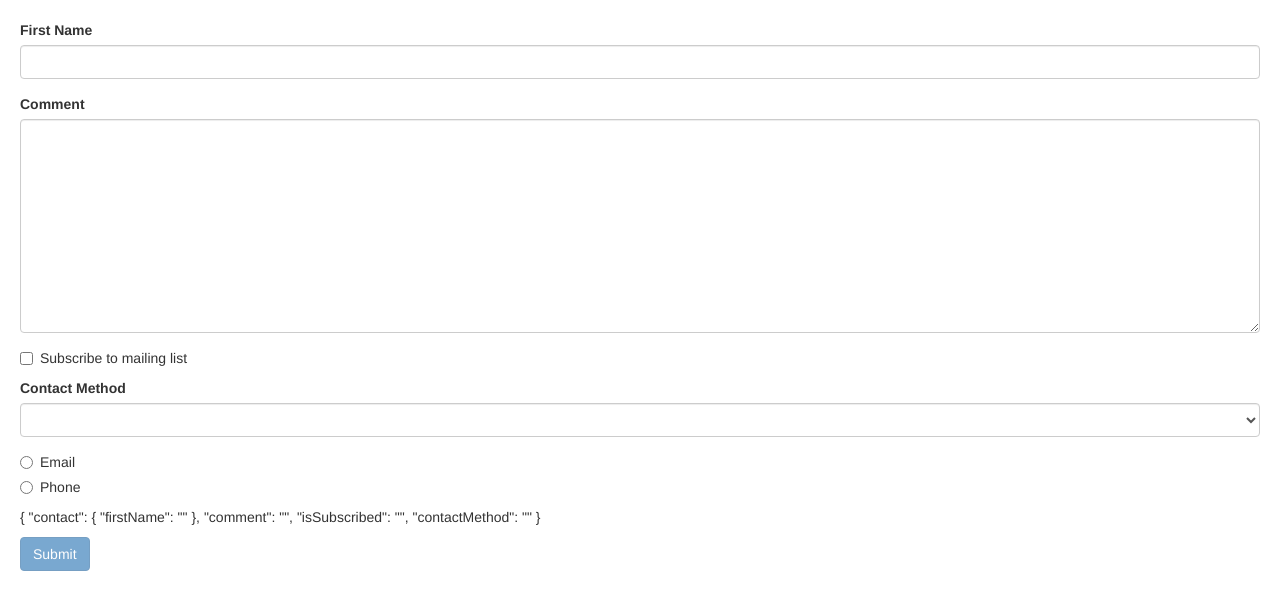
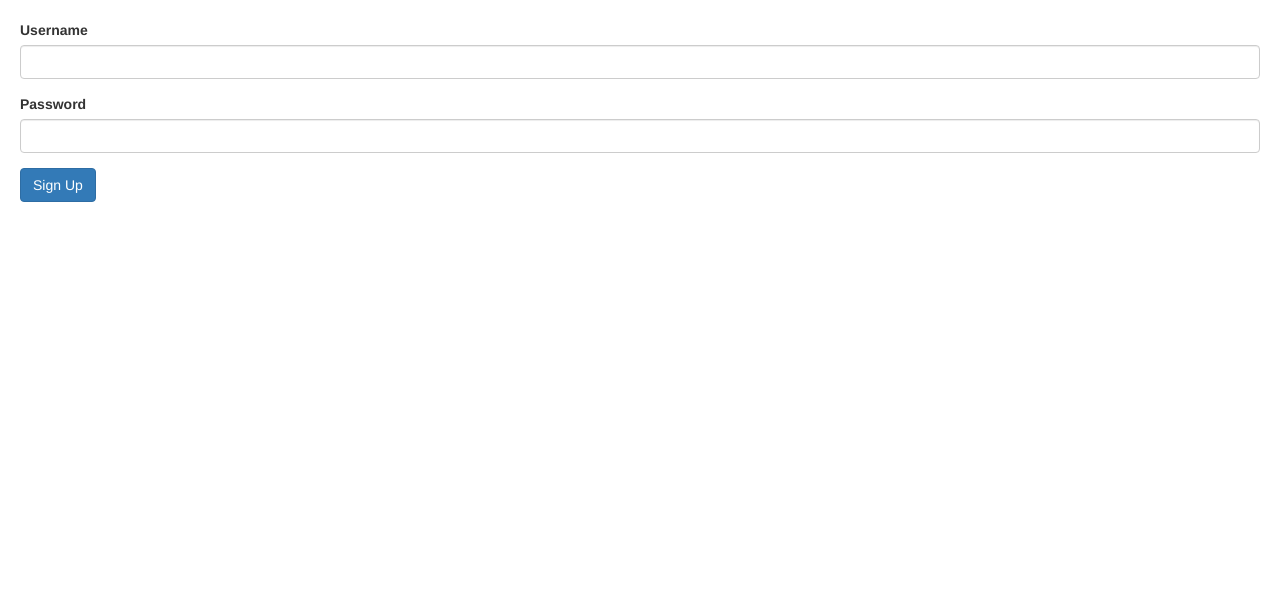
Before and after one commit to unipheas/angularHelloWorld, an Angular app: page / in a window 1280 px wide. Shown: the top 610 px of the page. Built offline with nearby package versions, Linux system fonts and the light colour scheme.

Commit message:
setup signup form component

```diff
--- a/src/app/app.component.html
+++ b/src/app/app.component.html
@@ -1 +1 @@
-<app-contact-form></app-contact-form>
+<signup-form></signup-form>
--- a/src/app/app.module.ts
+++ b/src/app/app.module.ts
@@ -1,3 +1,4 @@
+import { SignupFormComponent } from './signup-form/signup-form.component';
 import { SummaryPipe } from './summary.pipe';
 import { AuthorsService } from './authors/authors.services';
 import { CoursesService } from './courses.service';
@@ -28,7 +29,8 @@ import { ContactFormComponent } from './contact-form/contact-form.component';
     BootstrapPanelComponent,
     LikeComponent,
     InputFormatDirective,
-    ContactFormComponent
+    ContactFormComponent,
+    SignupFormComponent
   ],
   imports: [
     BrowserModule,
--- /dev/null
+++ b/src/app/signup-form/signup-form.component.html
@@ -0,0 +1,17 @@
+<form>
+    <div class="form-group">
+        <label for="username">Username</label>
+        <input
+            id="username"
+            type="text"
+            class="form-control">
+    </div>
+    <div class="form-group">
+        <label for="password">Password</label>
+        <input
+            id="password"
+            type="text"
+            class="form-control">
+    </div>
+    <button class="btn btn-primary" type="submit">Sign Up</button>
+</form>
```
Also changed, not shown: src/app/signup-form/signup-form.component.ts (added, +9 -0 lines), src/app/signup-form/signup-form.component.css (added), 1 other file (tests, documents, lock files or other folders).
